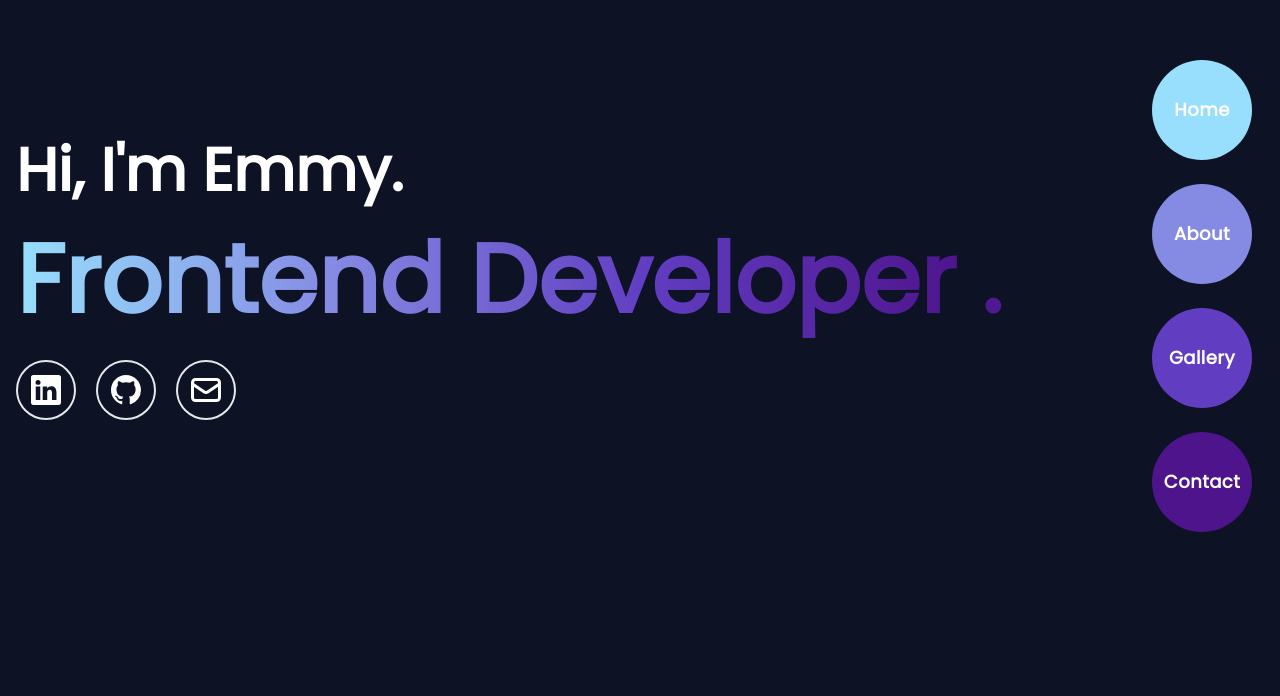
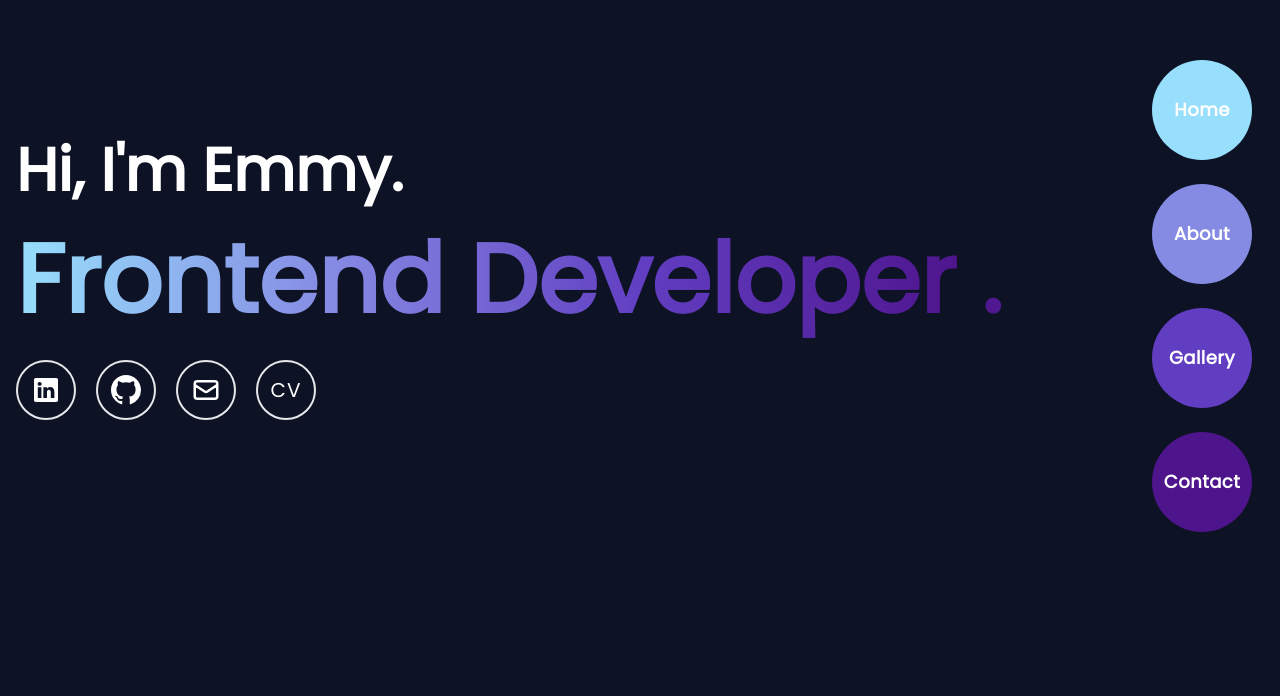
Before and after one commit to eobcre/portfolio-next13, a Next.js app: page / in a window 1280 px wide. Shown: the part 104-800 px from the top of the page. Built offline with nearby package versions, Linux system fonts and the light colour scheme.

Commit message:
updated icon size and new cv icon

```diff
--- a/src/app/components/HeroSection/IconBar.tsx
+++ b/src/app/components/HeroSection/IconBar.tsx
@@ -7,7 +7,7 @@ const IconBar = () => {
   const subNavMenuData = [
     {
       id: nanoid(),
-      icon: <BsLinkedin className='text-white text-3xl' />,
+      icon: <BsLinkedin className='text-white text-2xl' />,
       href: 'https://www.linkedin.com/in/emmymanning',
       target: '_blank',
       rel: 'noopener noreferrer',
@@ -21,8 +21,15 @@ const IconBar = () => {
     },
     {
       id: nanoid(),
-      icon: <HiOutlineMail className='text-white text-4xl' />,
+      icon: <HiOutlineMail className='text-white text-3xl' />,
       href: 'mailto:eobcre@gmail.com',
+    },
+    {
+      id: nanoid(),
+      icon: (
+        <span className='text-white text-xl tracking-wider'>CV</span>
+      ),
+      href: '',
     },
   ];
 
```
